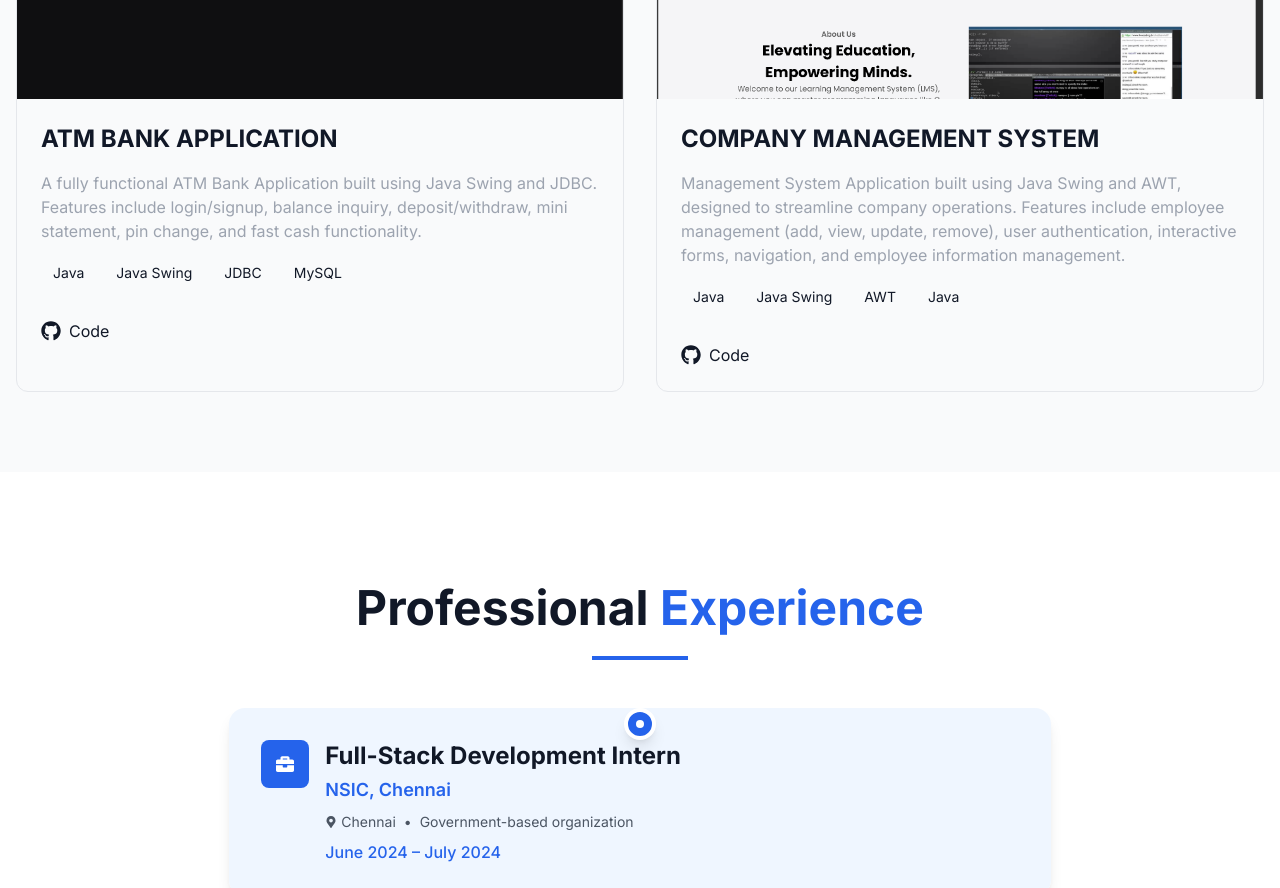
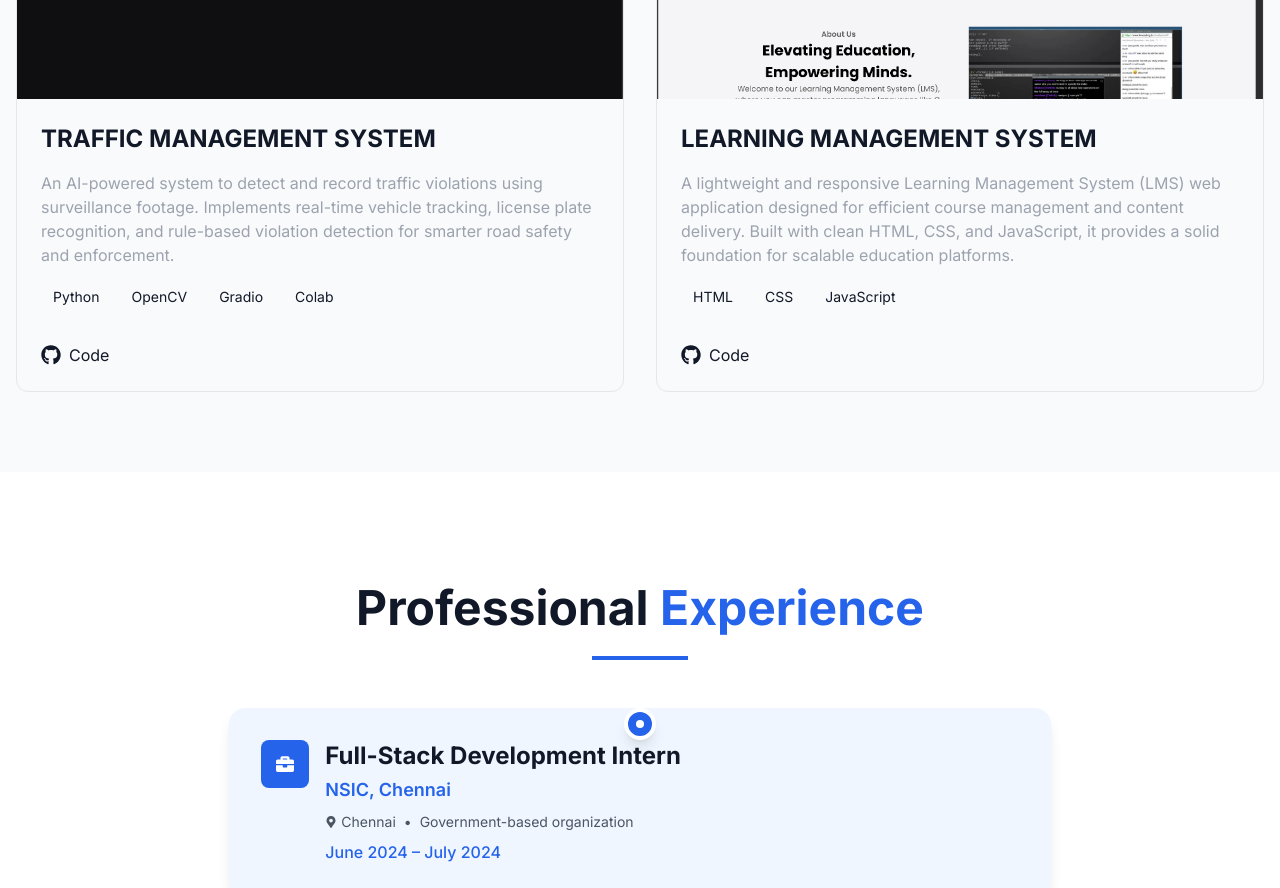
Before and after one commit to Nareshramamoorthi/Naresh-portfolio, a React (Vite) app: page / in a window 1280 px wide. Shown: the part 4900-5788 px from the top of the page. Built offline with nearby package versions, Linux system fonts and the light colour scheme.

Commit message:
Update Projects with correct descriptions and tech stacks

```diff
--- a/src/components/Projects.jsx
+++ b/src/components/Projects.jsx
@@ -25,21 +25,21 @@ const Projects = () => {
       githubLink: 'https://github.com/Nareshramamoorthi/Machine_Learning_Project',
     },
     {
-      title: 'ATM BANK APPLICATION',
+      title: 'TRAFFIC MANAGEMENT SYSTEM',
       description:
-        'A fully functional ATM Bank Application built using Java Swing and JDBC. Features include login/signup, balance inquiry, deposit/withdraw, mini statement, pin change, and fast cash functionality.',
-      techStack: ['Java', 'Java Swing', 'JDBC', 'MySQL'],
+        'An AI-powered system to detect and record traffic violations using surveillance footage. Implements real-time vehicle tracking, license plate recognition, and rule-based violation detection for smarter road safety and enforcement.',
+      techStack: ['Python', 'OpenCV', 'Gradio', 'Colab'],
       image: 'traffic.png',
-      githubLink: 'https://github.com/Nareshramamoorthi/ATM-Bank',
+      githubLink: 'https://github.com/Nareshramamoorthi/traffic-violation-detection-system',
       deployedLink: null,
     },
     {
-      title: 'COMPANY MANAGEMENT SYSTEM',
+      title: 'LEARNING MANAGEMENT SYSTEM',
       description:
-        'Management System Application built using Java Swing and AWT, designed to streamline company operations. Features include employee management (add, view, update, remove), user authentication, interactive forms, navigation, and employee information management.',
-      techStack: ['Java', 'Java Swing', 'AWT', 'Java'],
+        'A lightweight and responsive Learning Management System (LMS) web application designed for efficient course management and content delivery. Built with clean HTML, CSS, and JavaScript, it provides a solid foundation for scalable education platforms.',
+      techStack: ['HTML', 'CSS', 'JavaScript'],
       image: 'learning.png',
-      githubLink: 'https://github.com/Nareshramamoorthi/Company-Management-System',
+      githubLink: 'https://github.com/Nareshramamoorthi/learning-management-system-webapp',
     },
   ]
 
```
